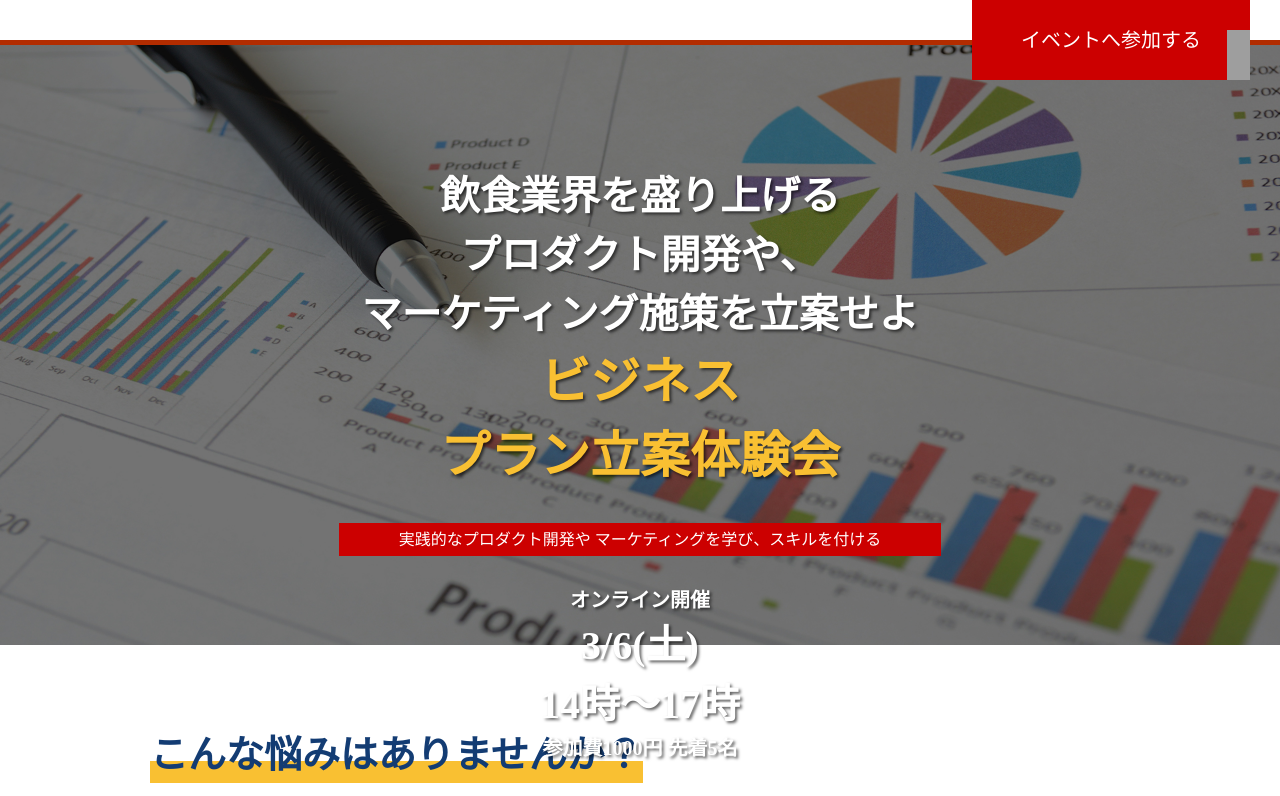
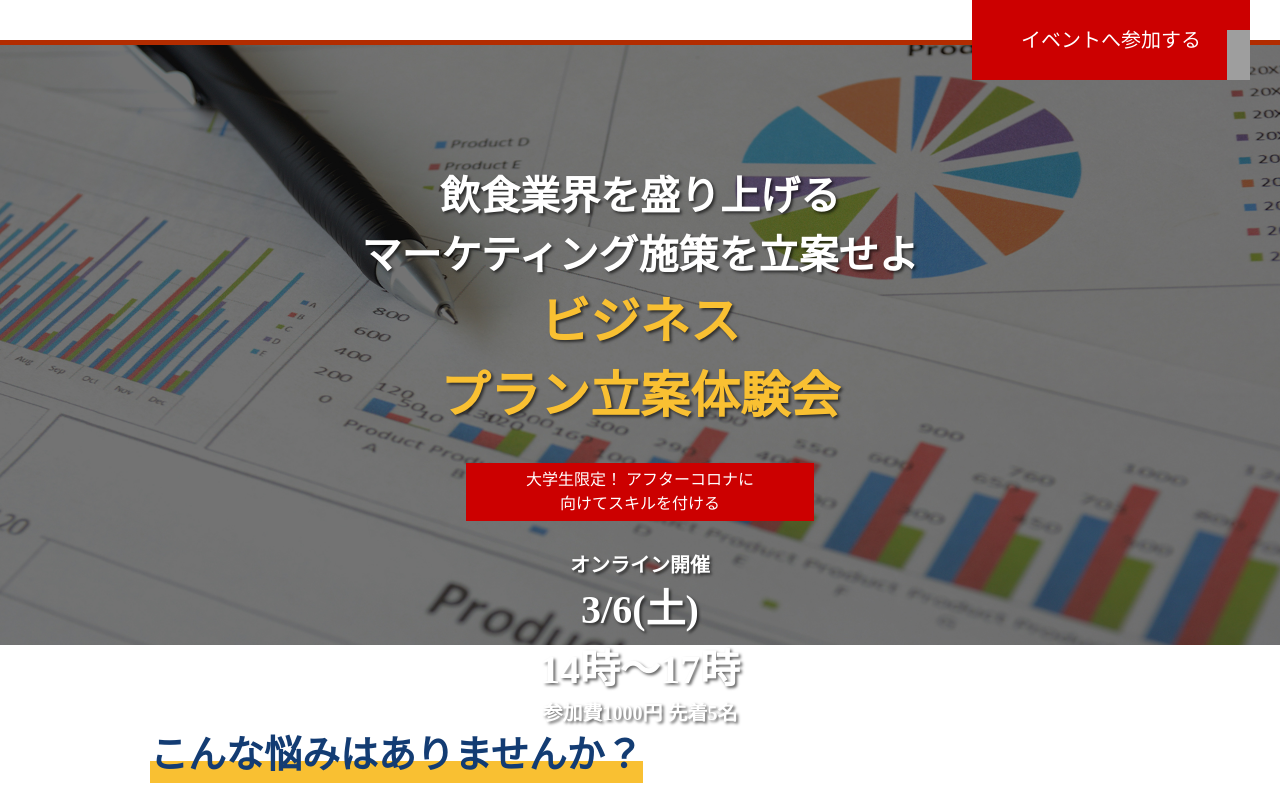
Before and after one commit to yuya-8/webmarke_lp, a PHP site: page / in a window 1280 px wide. Shown: the top 796 px of the page. Run offline with PHP 8.4, Linux system fonts and the light colour scheme; grey boxes are pictures that could not be loaded.

Commit message:
タイトルなど修正

```diff
--- a/index.html
+++ b/index.html
@@ -27,12 +27,12 @@
     <a href="#entry" id="h_entry">イベントへ参加する</a>
   </header>
   <div id="hero" class="clearfix">
-    <div id="topcopy">飲食業界を盛り上げる<br>プロダクト開発や、<br>マーケティング施策を立案せよ
+    <div id="topcopy">飲食業界を盛り上げる<br>マーケティング施策を立案せよ
       <div id="topcopy_part">ビジネス<br>プラン<br class="sp_only">立案体験会</div>
     </div>
-    <div id="topdescription">実践的なプロダクト開発や
+    <div id="topdescription">大学生限定！
 
-      マーケティングを学び、スキルを付ける</div>
+      アフターコロナに<br>向けてスキルを付ける</div>
 
     <div id="topcopybottom">オンライン開催<br><span>3/6<span>(土)</span><br>14時〜17時 </span><br>
       参加費1000円 先着5名<br></div>
@@ -99,12 +99,13 @@
                         <p class="txt">Scene<span class="num">1</span></p>
                       </div>
                     </div>
-                    <figure class="image"><img src="pro1.jpg" alt="TechKidsCAMPスケジュール1">
+                    <figure class="image">
+                      <!-- <img src="pro1.jpg" alt="TechKidsCAMPスケジュール1"> -->
                     </figure>
                     <!-- <figure class="image"><img src="img/xmas/xmas_scene-img01.jpg" alt="" style="margin-top:30px;"></figure>-->
                   </div>
                   <div class="lession-text">
-                    <h3 class="lession-title">オープニング</h3>
+                    <h3 class="lession-title">1.オープニング</h3>
                     <p>メンターの自己紹介、イベントの流れの説明などをさせていただきます！
                     </p>
                   </div>
@@ -118,12 +119,12 @@
                         <p class="txt">Scene<span class="num">2</span></p>
                       </div>
                     </div>
-                    <figure class="image"><img src="pro2.jpg" alt="TechKidsCAMPスケジュール2">
+                    <!-- <figure class="image"><img src="pro2.jpg" alt="TechKidsCAMPスケジュール2"> -->
                     </figure>
                     <!-- <figure class="image"><img src="img/xmas/xmas_scene-img02.jpg" alt="" style="margin-top:30px;"></figure>-->
                   </div>
                   <div class="lession-text">
-                    <h3 class="lession-title">ビジネスプランの立案セミナー
+                    <h3 class="lession-title">2.ビジネスプランの立案セミナー
                     </h3>
                     <p>ビジネスプランとは何か？どうやって立案を考えればいいか？など、
                       ビジネスプラン立案のサポートしていきます！
@@ -139,12 +140,12 @@
                         <p class="txt">Scene<span class="num">3</span></p>
                       </div>
                     </div>
-                    <figure class="image"><img src="IMG_2802.JPG" alt="TechKidsCAMPスケジュール3">
+                    <!-- <figure class="image"><img src="IMG_2802.JPG" alt="TechKidsCAMPスケジュール3"> -->
                     </figure>
                     <!--<figure class="image"><img src="img/xmas/xmas_scene-img03.jpg" alt="" style="margin-top:20px;"></figure>-->
                   </div>
                   <div class="lession-text">
-                    <h3 class="lession-title is_pc">ワークショップ</h3>
+                    <h3 class="lession-title is_pc">3.ワークショップ</h3>
                     <p>
                       参加者の皆さんに、飲食業界を盛り上げるプロダクト開発、マーケティング施策の
                       ビジネスプランを立案をしていただきます！
@@ -160,12 +161,12 @@
                         <p class="txt">Scene<span class="num">4</span></p>
                       </div>
                     </div>
-                    <figure class="image"><img src="feedback.jpg" alt="TechKidsCAMPスケジュール4">
+                    <!-- <figure class="image"><img src="feedback.jpg" alt="TechKidsCAMPスケジュール4"> -->
                     </figure>
                     <!-- <figure class="image"><img src="img/xmas/xmas_scene-img04.jpg" alt=""></figure>-->
                   </div>
                   <div class="lession-text">
-                    <h3 class="lession-title">発表&フィードバック</h3>
+                    <h3 class="lession-title">4.発表&フィードバック</h3>
                     <p>
                       プランをプレゼンし、社会人や学生起業家から実践的なフィードバックがもらえます！
                     </p>
@@ -173,7 +174,7 @@
                 </div>
               </li>
             </ul>
-            <p>※イベントはオンライン開催ですので、画像はイメージです。</p>
+            <!-- <p>※イベントはオンライン開催ですので、画像はイメージです。</p> -->
           </div>
           <!-- /.lession-list -->
 
--- a/main.css
+++ b/main.css
@@ -1685,8 +1685,8 @@ li.four-item:nth-child(even) {
 
   .lession-title {
     font-size: 18px;
-    margin: 3% 1% 0% 29%;
-    text-align: left;
+    margin: 3% 1% 0% 0%;
+    text-align: center;
   }
 
   .lession-list ul li .lession-text p {
```
